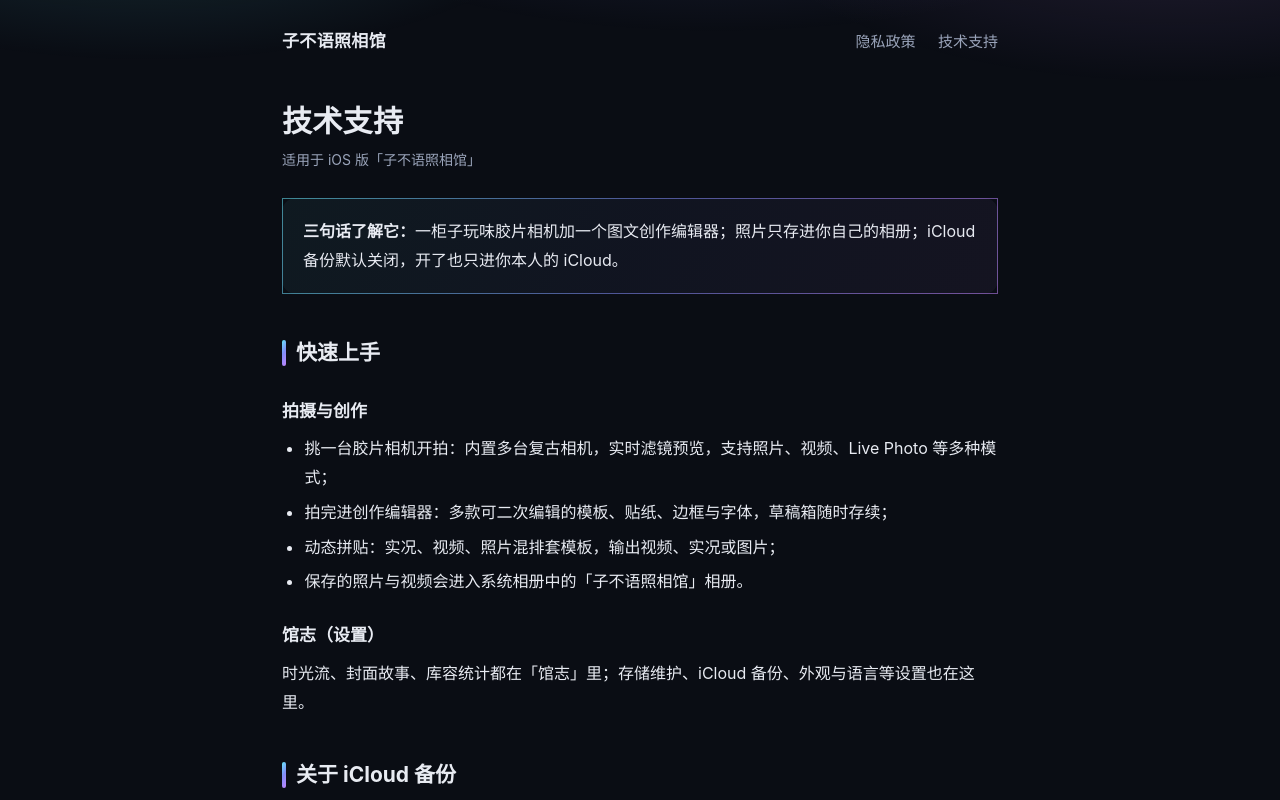
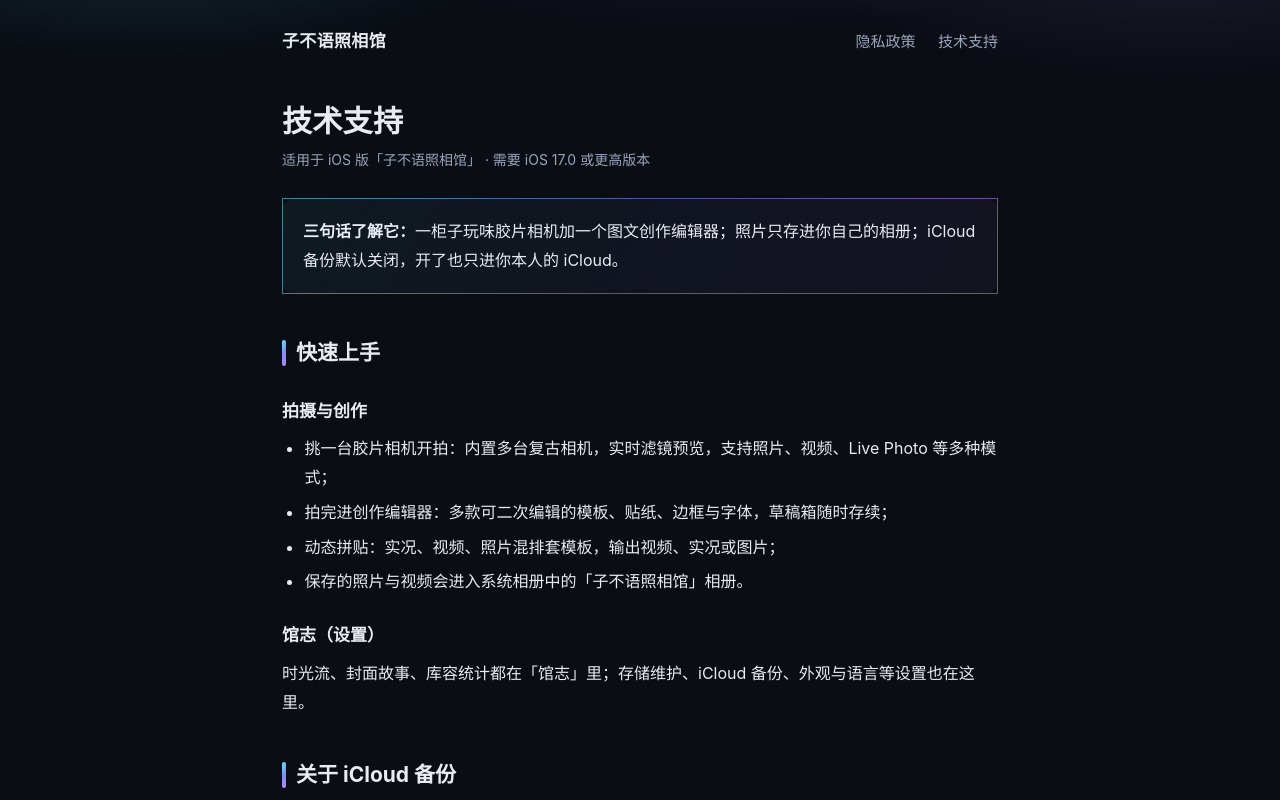
Before and after one commit to Miaolegemi9527/zibuyuweb, a plain HTML site: page camera/support/index.html in a window 1280 px wide. Shown: the top 800 px of the page. Drawn offline with Linux system fonts and the light colour scheme.

Commit message:
fix(site): 支持页补系统版本要求（需 iOS 17.0+，deployment target 实测）

```diff
--- a/camera/support/index.html
+++ b/camera/support/index.html
@@ -19,7 +19,7 @@
 
 <main>
   <h1 class="page-title">技术支持</h1>
-  <p class="meta-date">适用于 iOS 版「子不语照相馆」</p>
+  <p class="meta-date">适用于 iOS 版「子不语照相馆」 · 需要 iOS 17.0 或更高版本</p>
 
   <div class="box promise">
     <span class="box-title">三句话了解它：</span>一柜子玩味胶片相机加一个图文创作编辑器；照片只存进你自己的相册；iCloud 备份默认关闭，开了也只进你本人的 iCloud。
```
